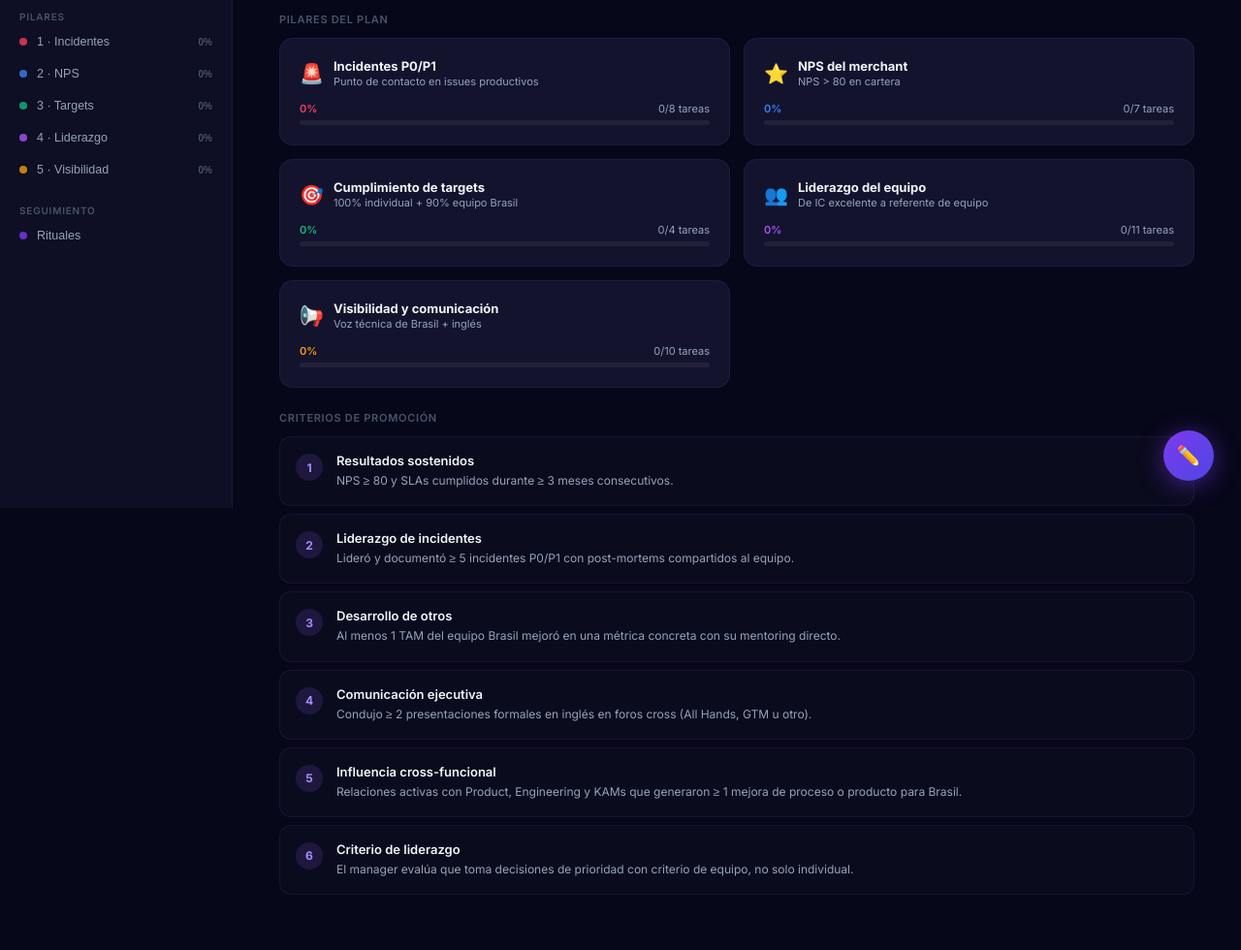
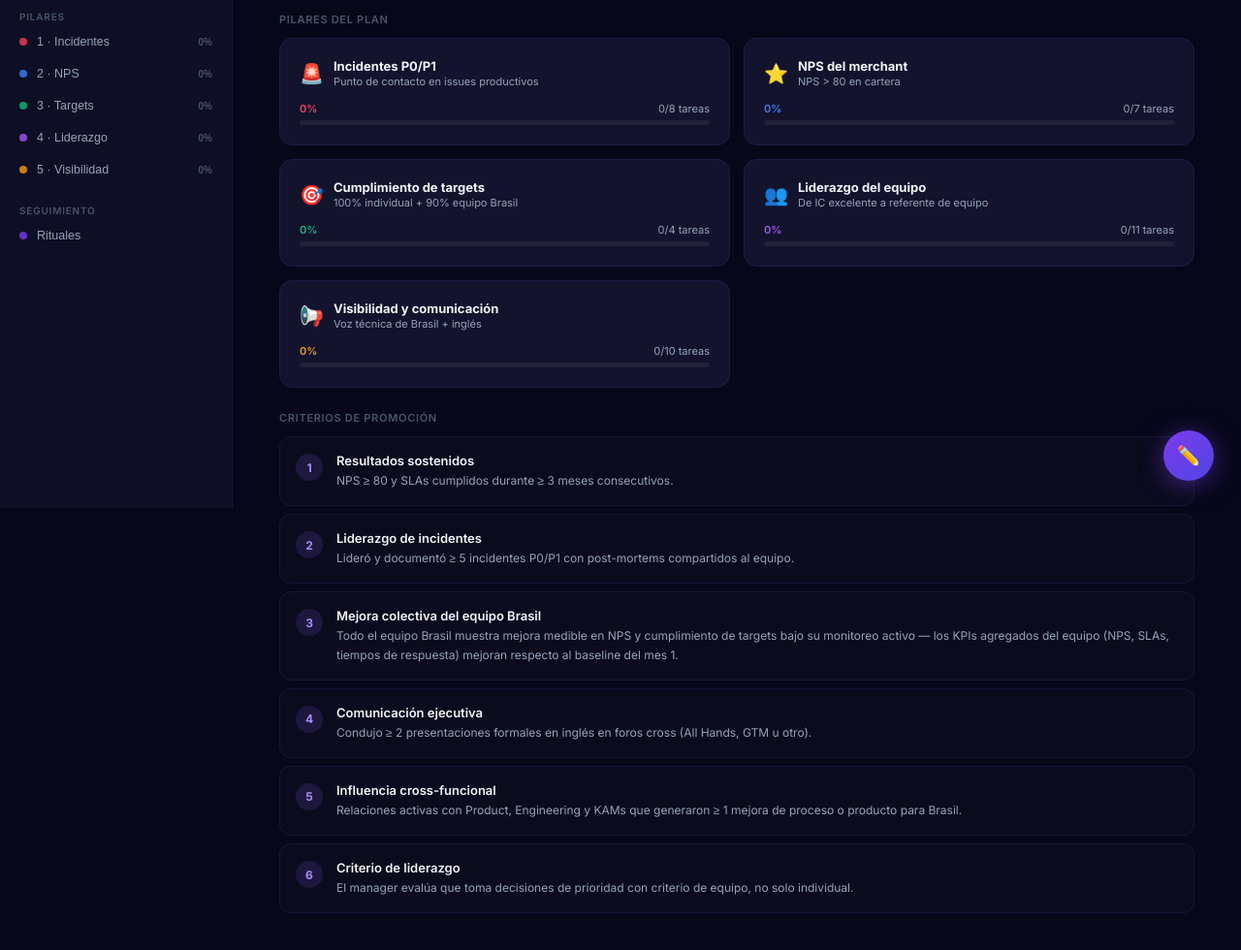
Before and after one commit to deisypaola-git-test/tam-growth-plan, a website: page public/index.html in a window 1280 px wide. Shown: the part 276-1256 px from the top of the page at 97% size. Drawn offline with Linux system fonts and the light colour scheme.

Commit message:
Update criteria 3: team-wide NPS and targets improvement

```diff
--- a/public/index.html
+++ b/public/index.html
@@ -362,7 +362,7 @@ const PLAN = {
   promotionCriteria: [
     {id:'c1',label:'Resultados sostenidos',desc:'NPS ≥ 80 y SLAs cumplidos durante ≥ 3 meses consecutivos.'},
     {id:'c2',label:'Liderazgo de incidentes',desc:'Lideró y documentó ≥ 5 incidentes P0/P1 con post-mortems compartidos al equipo.'},
-    {id:'c3',label:'Desarrollo de otros',desc:'Al menos 1 TAM del equipo Brasil mejoró en una métrica concreta con su mentoring directo.'},
+    {id:'c3',label:'Mejora colectiva del equipo Brasil',desc:'Todo el equipo Brasil muestra mejora medible en NPS y cumplimiento de targets bajo su monitoreo activo — los KPIs agregados del equipo (NPS, SLAs, tiempos de respuesta) mejoran respecto al baseline del mes 1.'},
     {id:'c4',label:'Comunicación ejecutiva',desc:'Condujo ≥ 2 presentaciones formales en inglés en foros cross (All Hands, GTM u otro).'},
     {id:'c5',label:'Influencia cross-funcional',desc:'Relaciones activas con Product, Engineering y KAMs que generaron ≥ 1 mejora de proceso o producto para Brasil.'},
     {id:'c6',label:'Criterio de liderazgo',desc:'El manager evalúa que toma decisiones de prioridad con criterio de equipo, no solo individual.'},
```
